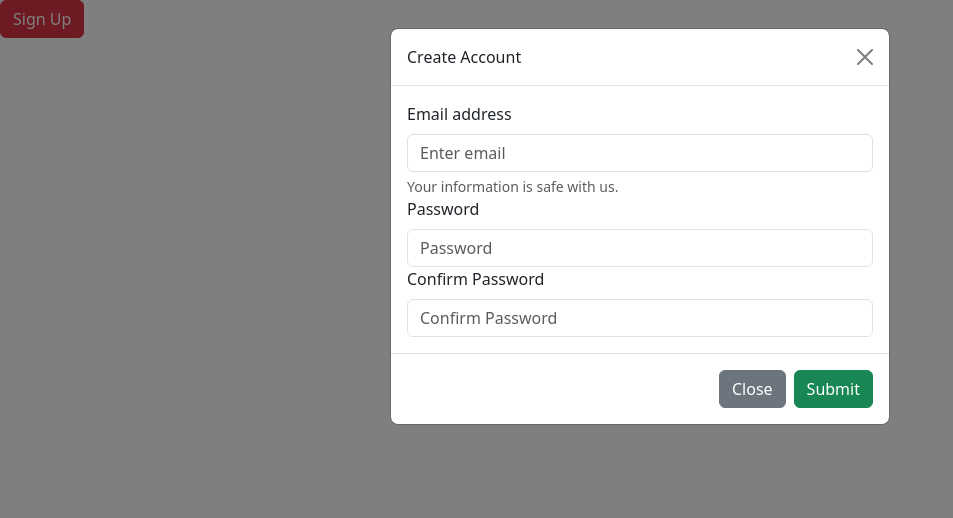
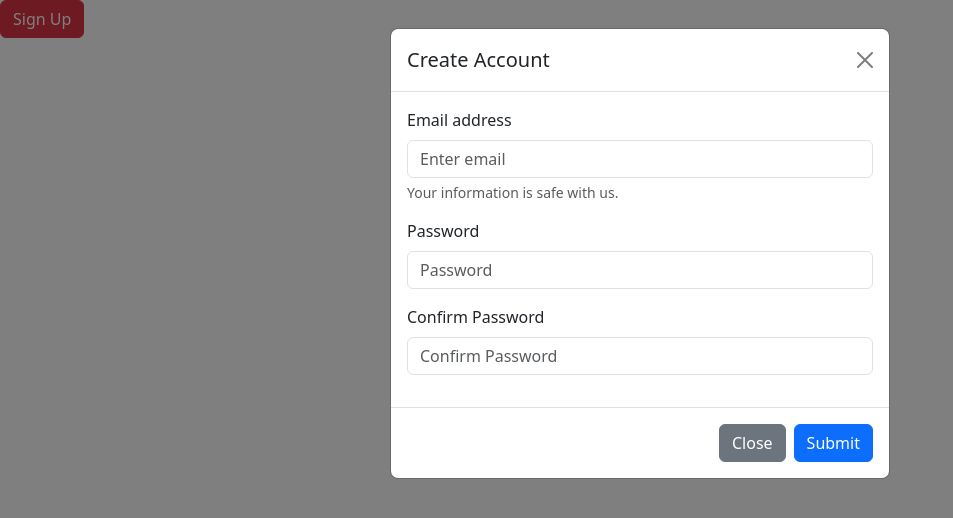
Before and after one commit to acciojob/bootstrap-signup-modal-eshakar, a website: page main.html in a window 1280 px wide. Both pictures are taken after a click on the button "Sign Up". Shown: the whole page, without its empty margins (0-953 px from the left). Drawn offline with nearby package versions, Linux system fonts and the light colour scheme.

Commit message:
created a submission

```diff
--- a/main.html
+++ b/main.html
@@ -8,35 +8,44 @@
 	</head>
 	<body>
 		<!-- Button trigger modal -->
-<button type="button" class="btn btn-danger" data-bs-toggle="modal" data-bs-target="#exampleModal">
+<button type="button" class="btn btn-danger" data-bs-toggle="modal" data-bs-target="#signupModal">
   Sign Up
 </button>
 
 <!-- Modal -->
-<div class="modal fade" id="exampleModal" tabindex="-1" aria-labelledby="exampleModalLabel" aria-hidden="true">
+<div class="modal fade" id="signupModal" tabindex="-1" aria-labelledby="signupModalLabel" aria-hidden="true">
   <div class="modal-dialog">
     <div class="modal-content">
       <div class="modal-header">
-        <p class="modal-title fs-7" id="exampleModalLabel">Create Account</p>
+        <h5 class="modal-title fs-7" id="signupModalLabel">Create Account</h5>
         <button type="button" class="btn-close" data-bs-dismiss="modal" aria-label="Close"></button>
       </div>
       <div class="modal-body">
+		  <form>
+			  <div class="mb-3">
         <label for="emailAddress" class="form-label">Email address</label>
 		  <input class="form-control" type="email" id="emailAddress" placeholder="Enter email">
 		  <div id="emailHelp" class="form-text">
 			 Your information is safe with us.
 		</div>
+			  </div>
+			  <div class="mb-3">
 		   <label for="pass" class="form-label">Password</label>
 		  <input class="form-control" type="password" id="pass" placeholder="Password">
+			  </div>
+				  <div class="mb-3">
 		   <label for="C-pass" class="form-label">Confirm Password</label>
 		  <input class="form-control" type="password" id="C-pass" placeholder="Confirm Password">
       </div>
+			  </form>
+		  </div>
       <div class="modal-footer">
 		  <button type="button" class="btn btn-secondary" data-bs-dismiss="modal">Close</button>
-        <button type="button" class="btn btn-success">Submit</button>
+        <button type="submit" class="btn btn-primary">Submit</button>
       </div>
     </div>
   </div>
 </div>
+
 	</body>
 </html>
```
